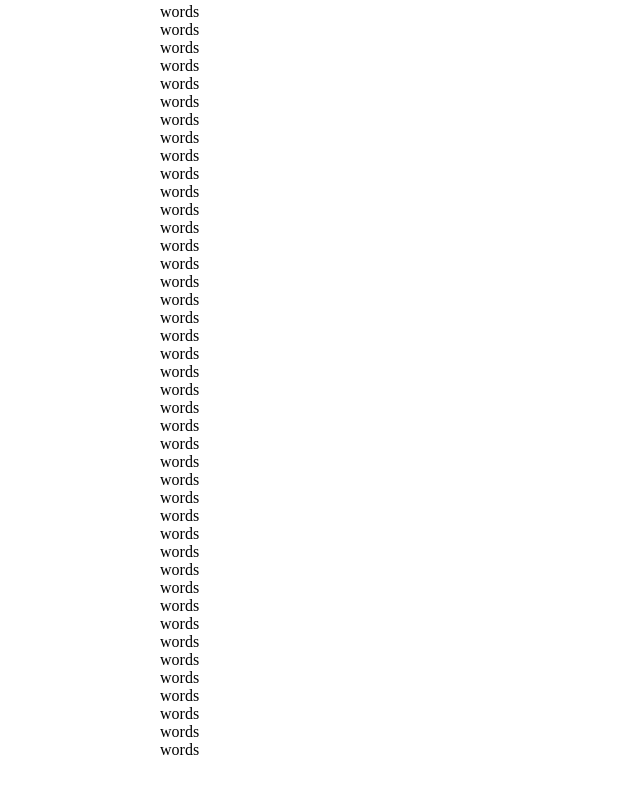
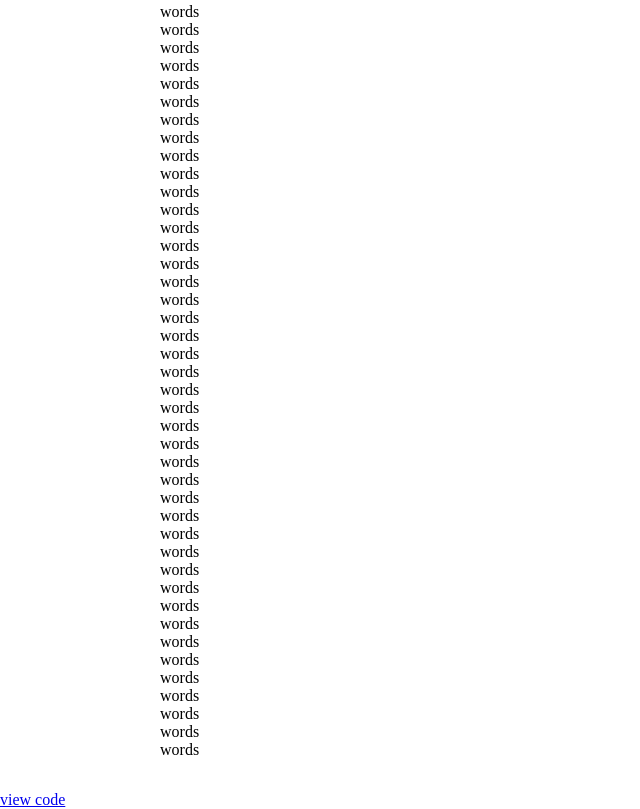
Before and after one commit to ethanneff/sticky-header, a plain HTML site: page index.html in a window 1280 px wide. Shown: the part 809-1618 px from the top of the page, without its empty margins (0-640 px from the left). Drawn offline with Linux system fonts and the light colour scheme.

Commit message:
Update index.html

```diff
--- a/index.html
+++ b/index.html
@@ -116,6 +116,7 @@
       <div>words</div>
       <div>words</div>
     </div>
+    <a href="https://github.com/ethanneff/sticky-header">view code</a>
   </body>
   <script>
     const header = document.getElementById("sticky")
```
